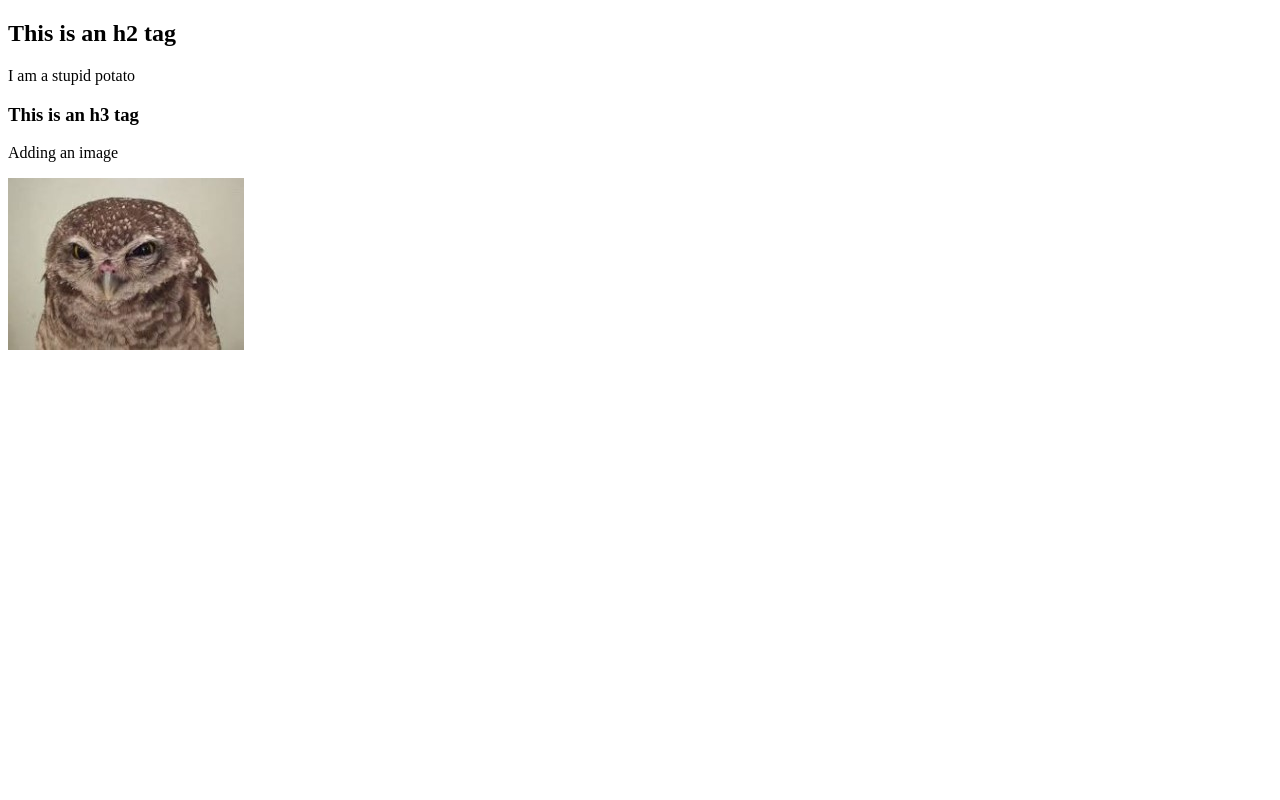
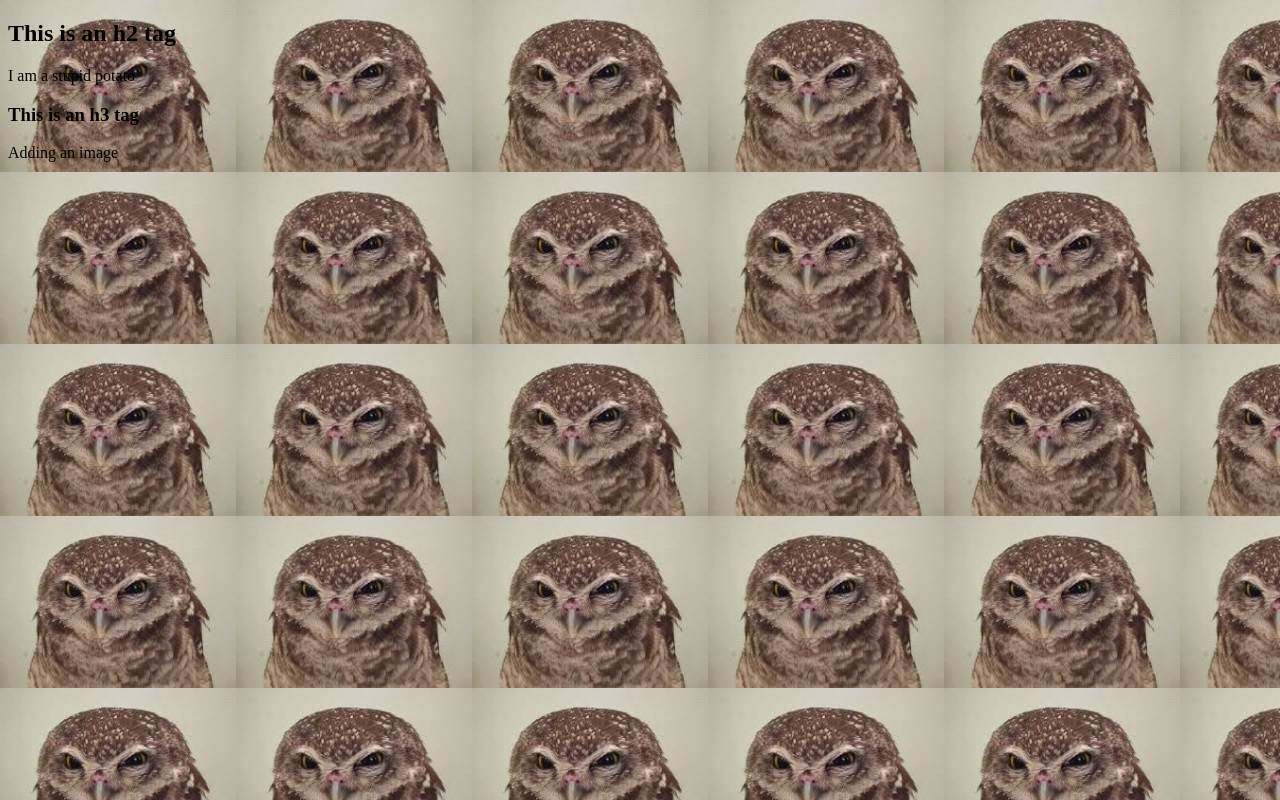
Before and after one commit to leviwakena/zombie-potato, a plain HTML site: page index.html in a window 1280 px wide. Drawn offline with Linux system fonts and the light colour scheme.

Commit message:
made image for bg

```diff
--- a/index.html
+++ b/index.html
@@ -5,7 +5,8 @@
 <title>This is my title</title>
 </head>
 
-<body>
+<body background="images/image.jpg">
+
 <h2>This is an h2 tag</h2>
 
 <p>
@@ -15,6 +16,10 @@ I am a stupid potato
 <h3>This is an h3 tag</h3>
 
 <p> Adding an image</p>
+
+<!--
 <img src="images/image.jpg" alt="so image lol">
+-->
+
 </body>
 </html>
```
